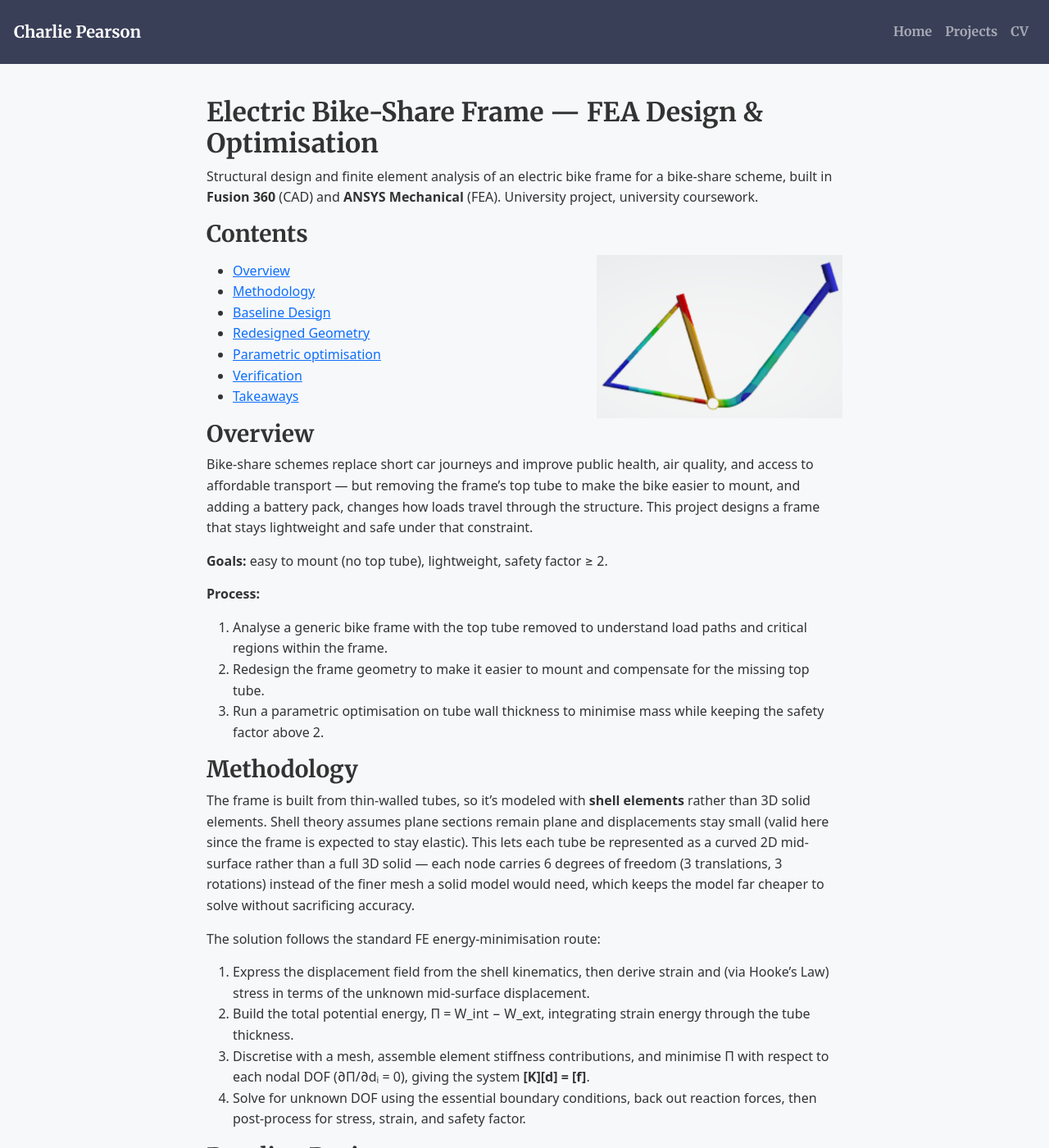
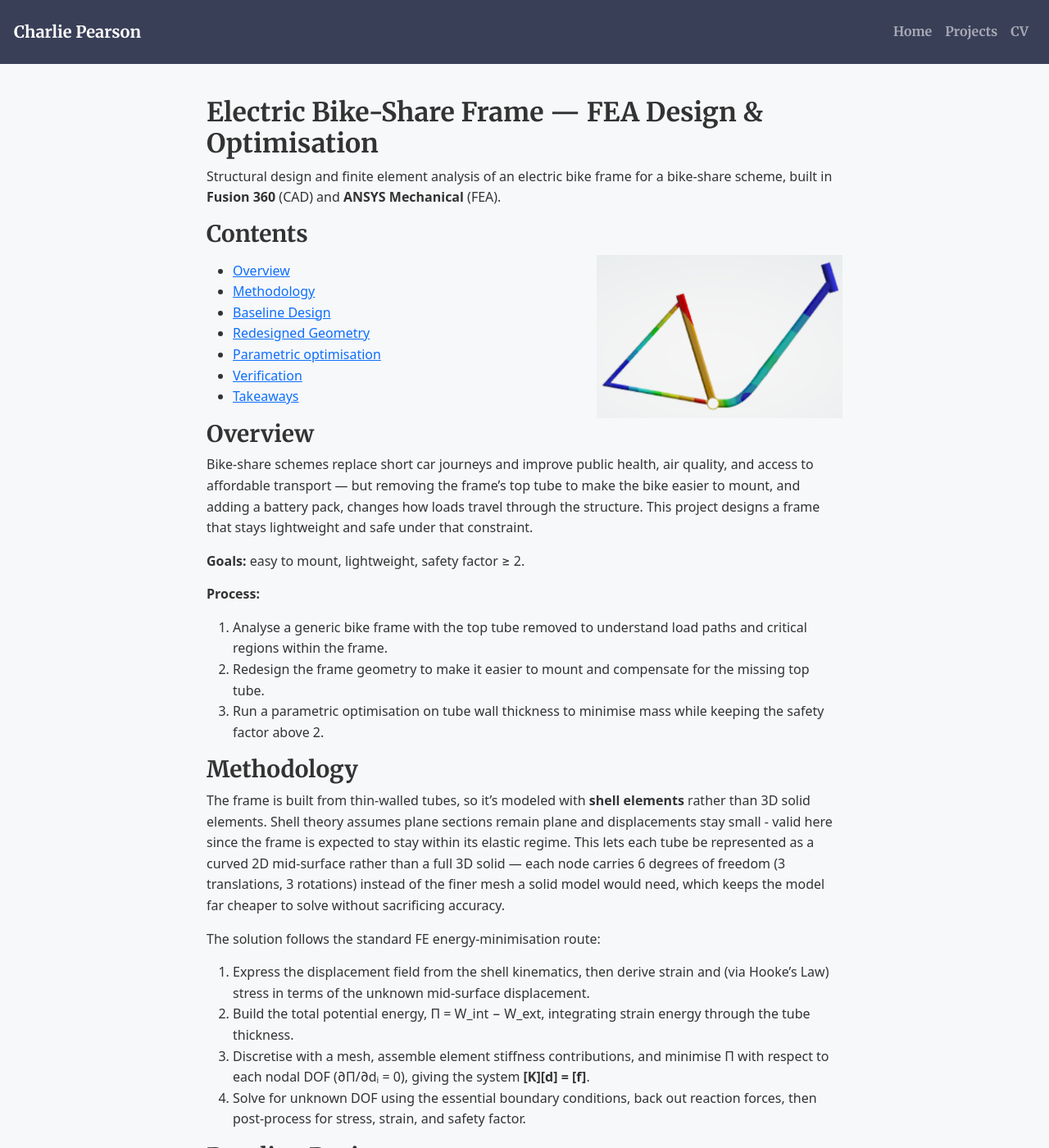
Before and after one commit to CPearson03/CPearson03.github.io, a Jekyll site: the page built from _projects/Bike_Frame.md, in a window 1280 px wide and 1400 px high. Shown: the whole window at 82% size. Built offline with Jekyll 4.4.1, drawn with Linux system fonts in a browser that asks for light colours; some of the changed text lies outside the part shown.

Commit message:
small edits

```diff
--- a/_projects/Bike_Frame.md
+++ b/_projects/Bike_Frame.md
@@ -77,7 +77,7 @@ figure img {
 
 ## Electric Bike-Share Frame — FEA Design & Optimisation
 
-Structural design and finite element analysis of an electric bike frame for a bike-share scheme, built in **Fusion 360** (CAD) and **ANSYS Mechanical** (FEA). University project, university coursework.
+Structural design and finite element analysis of an electric bike frame for a bike-share scheme, built in **Fusion 360** (CAD) and **ANSYS Mechanical** (FEA).
 
 
 ### Contents
@@ -98,7 +98,7 @@ Structural design and finite element analysis of an electric bike frame for a bi
 
 Bike-share schemes replace short car journeys and improve public health, air quality, and access to affordable transport — but removing the frame's top tube to make the bike easier to mount, and adding a battery pack, changes how loads travel through the structure. This project designs a frame that stays lightweight and safe under that constraint.
 
-**Goals:** easy to mount (no top tube), lightweight, safety factor ≥ 2.
+**Goals:** easy to mount, lightweight, safety factor ≥ 2.
 
 **Process:**
 1. Analyse a generic bike frame with the top tube removed to understand load paths and critical regions within the frame.
@@ -107,7 +107,7 @@ Bike-share schemes replace short car journeys and improve public health, air qua
 
 ### Methodology
 
-The frame is built from thin-walled tubes, so it's modeled with **shell elements** rather than 3D solid elements. Shell theory assumes plane sections remain plane and displacements stay small (valid here since the frame is expected to stay elastic). This lets each tube be represented as a curved 2D mid-surface rather than a full 3D solid — each node carries 6 degrees of freedom (3 translations, 3 rotations) instead of the finer mesh a solid model would need, which keeps the model far cheaper to solve without sacrificing accuracy.
+The frame is built from thin-walled tubes, so it's modeled with **shell elements** rather than 3D solid elements. Shell theory assumes plane sections remain plane and displacements stay small - valid here since the frame is expected to stay within its elastic regime. This lets each tube be represented as a curved 2D mid-surface rather than a full 3D solid — each node carries 6 degrees of freedom (3 translations, 3 rotations) instead of the finer mesh a solid model would need, which keeps the model far cheaper to solve without sacrificing accuracy.
 
 The solution follows the standard FE energy-minimisation route:
 1. Express the displacement field from the shell kinematics, then derive strain and (via Hooke's Law) stress in terms of the unknown mid-surface displacement.
@@ -119,9 +119,9 @@ The solution follows the standard FE energy-minimisation route:
 ### Baseline Design
 
 **Geometry**
-<figure style="max-width: 350px; margin-left: auto; margin-right: auto;">
+<figure style="max-width: 400px; margin-left: auto; margin-right: auto;">
   <img src="/assets/images/Bike/V1_geom.png" alt="Baseline geometry">
-  <figcaption>Generic bike frame geometry with the top tube removed.</figcaption>
+  <figcaption>Generic bike frame with the top tube removed, modelled as a 2D mid-surface.</figcaption>
 </figure>
 
 
```
Also changed, not shown: other parts of _projects/Bike_Frame.md (+5 -5 lines), 2 other files.
